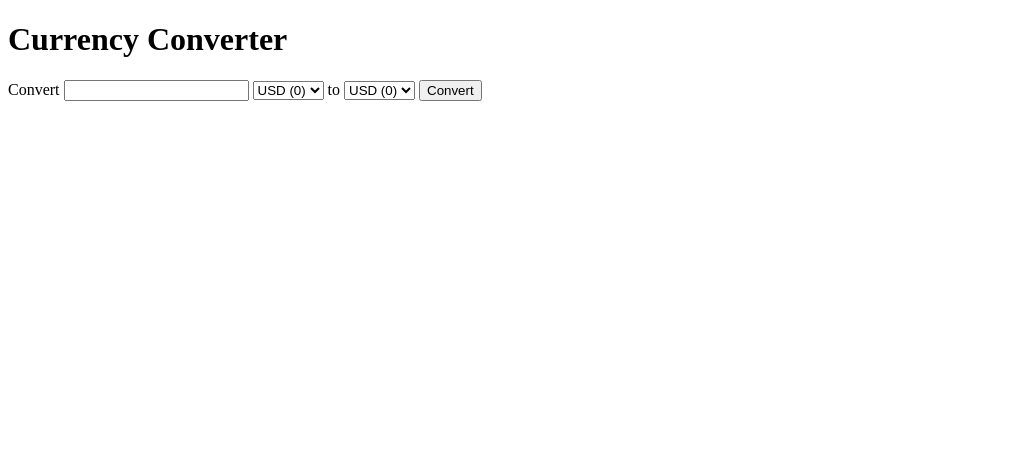
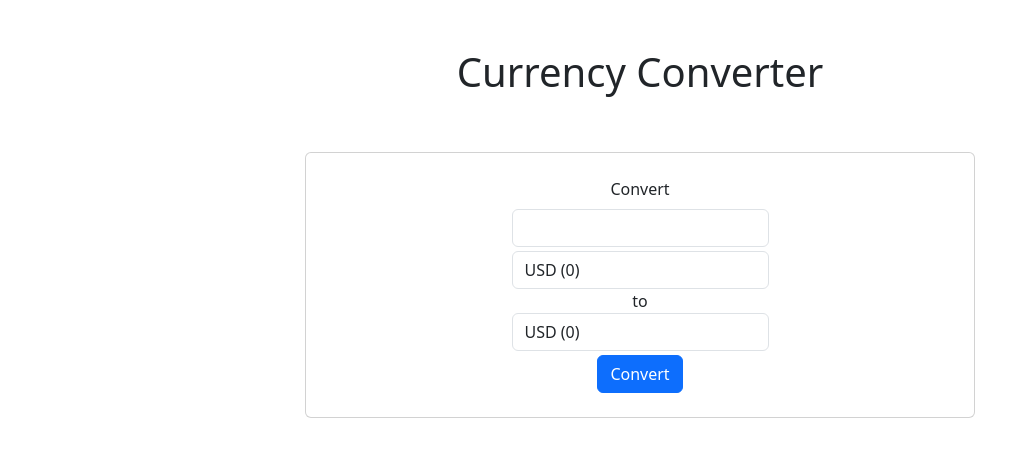
Before and after one commit to SammyG951/Currency-Conversion-App, a Node server app: template views/index.ejs in a window 1280 px wide. Shown: the top 457 px of the page, without its empty margins (0-1030 px from the left). Run offline with Node 20, Linux system fonts and the light colour scheme; the template is opened without the code that fills it: most values are stand-ins (such as "Sample title", 1, 10 or a date in 2020).

Commit message:
Added simple styling to ejs page

```diff
--- a/public/styles/main.css
+++ b/public/styles/main.css
@@ -0,0 +1,3 @@
+.card {
+    width: 60%;
+}
--- a/views/index.ejs
+++ b/views/index.ejs
@@ -4,30 +4,44 @@
     <meta charset="UTF-8">
     <meta name="viewport" content="width=device-width, initial-scale=1.0">
     <title>Curency Converter</title>
+
+    <link href="https://cdn.jsdelivr.net/npm/bootstrap@5.3.2/dist/css/bootstrap.min.css" rel="stylesheet" integrity="sha384-T3c6CoIi6uLrA9TneNEoa7RxnatzjcDSCmG1MXxSR1GAsXEV/Dwwykc2MPK8M2HN" crossorigin="anonymous">
     <link rel="stylesheet" type="text/css" href="styles/main.css">
+
+    <script src="https://cdn.jsdelivr.net/npm/bootstrap@5.3.2/dist/js/bootstrap.bundle.min.js" integrity="sha384-C6RzsynM9kWDrMNeT87bh95OGNyZPhcTNXj1NW7RuBCsyN/o0jlpcV8Qyq46cDfL" crossorigin="anonymous"></script>
 </head>
 <body>
 
+    <div class="container my-5">
+        <div class="d-flex justify-content-center">
             <h1>Currency Converter</h1>
+        </div>
+    </div>
 
-    <form id="currencyForm" method="post">
-        <label for="currencyAmount">Convert </label>
-        <input type="number" step="0.01" id="currencyAmount" name="currencyAmount">
-        <select id="currencyOne" name = "currencyOne">
+    <div class="container">
+        <div class="card mx-auto p-2 text-center">
+            <div class="card-body">
+                <form class="d-inline-block" id="currencyForm" method="post">
+                    <label class="form-label" for="currencyAmount">Convert </label>
+                    <input class="form-control" type="number" step="0.01" id="currencyAmount" name="currencyAmount">
+                    <select class="form-control mt-1" id="currencyOne" name = "currencyOne">
                         <% for(let key in currencies) { %>
                             <option value="<%= key %>"><%= currencies[key] %> (<%= key %>)</option>
                         <% } %>
                     </select>
 
                     <label for="currencyTwo"> to </label>
-        <select id="currencyTwo" name = "currencyTwo">
+                    <select class="form-control" id="currencyTwo" name = "currencyTwo">
                         <% for(let key in currencies) { %>
                             <option value="<%= key %>"><%= currencies[key] %> (<%= key %>)</option>
                         <% } %>
                     </select>
 
-        <input id="submit" type="submit" value="Convert" formaction="/convert-currency">
+                    <input class="btn btn-primary mt-1" id="submit" type="submit" value="Convert" formaction="/convert-currency">
                 </form>
+            </div>
+        </div>
+    </div>
 
     <% if (locals.conversion) { %>
         <h3><%= conversion.amount %> <%= conversion.base %> equates to
```
Lines whose indentation alone changed are shown as unchanged.
